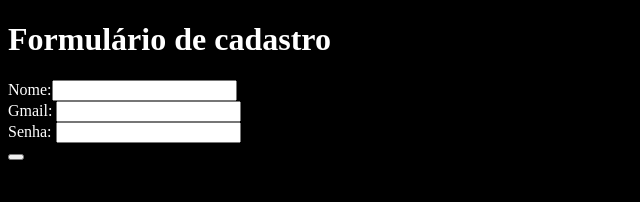
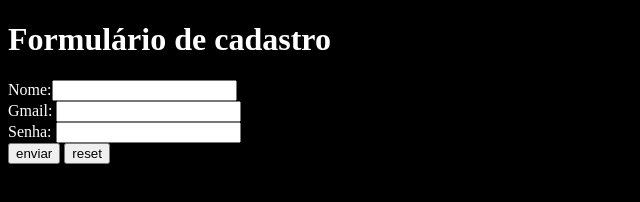
Before and after one commit to Ezequielsama/EBAC-Full-Stack-Python, a plain HTML site: page index.html in a window 1280 px wide. Shown: the whole page, without its empty margins (0-640 px from the left). Drawn offline with Linux system fonts and the light colour scheme.

Commit message:
formulario simples

```diff
--- a/index.html
+++ b/index.html
@@ -29,7 +29,8 @@
             Senha: <input type="password" name="senha" id="senha">
         </label><br>
 
-        <button class="botao">
+        <button class="botao" type="submit">enviar</button>
+        <button class="excluir" type="reset">reset</button>
     </form>
 </body>
 </html>
```
